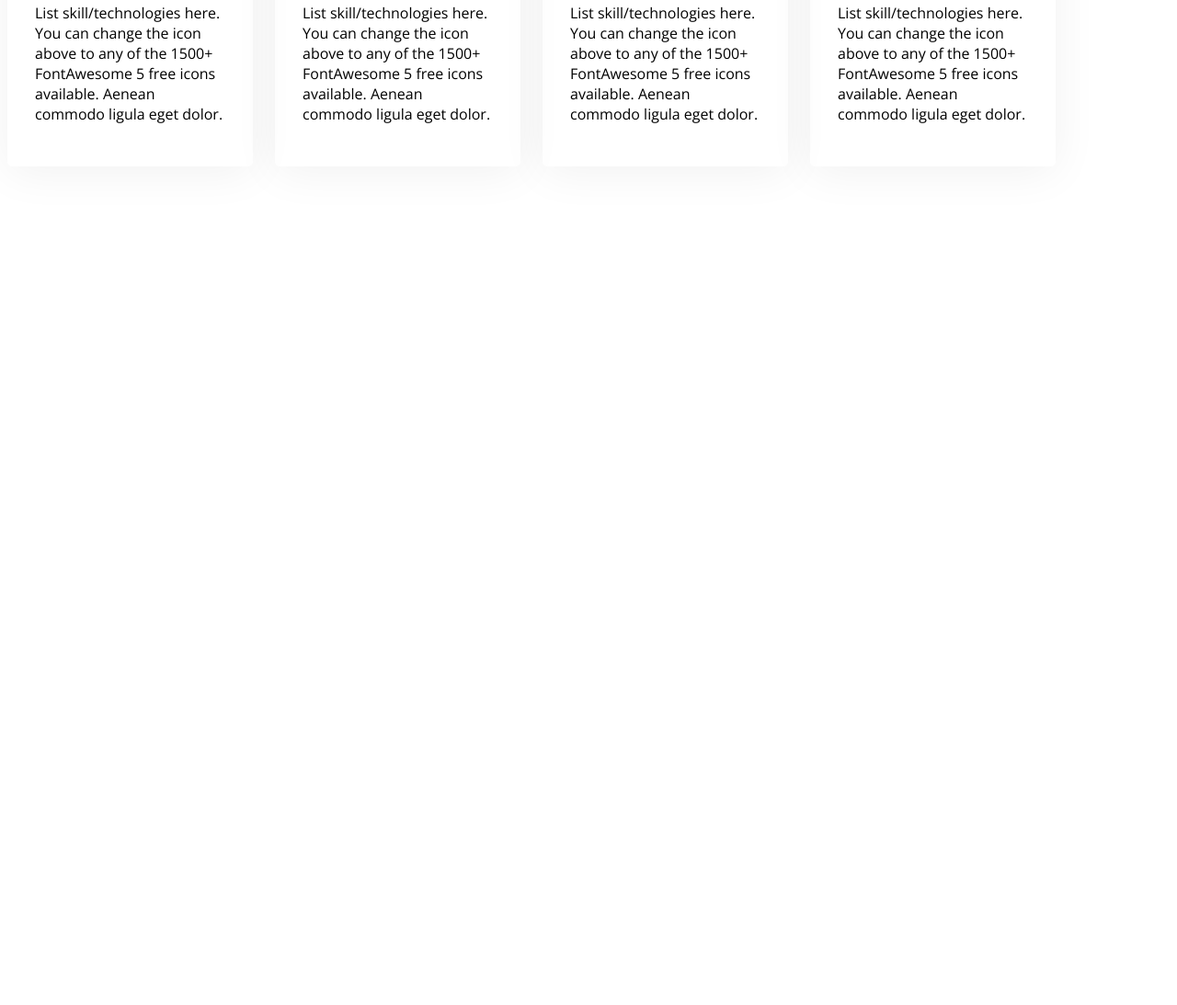
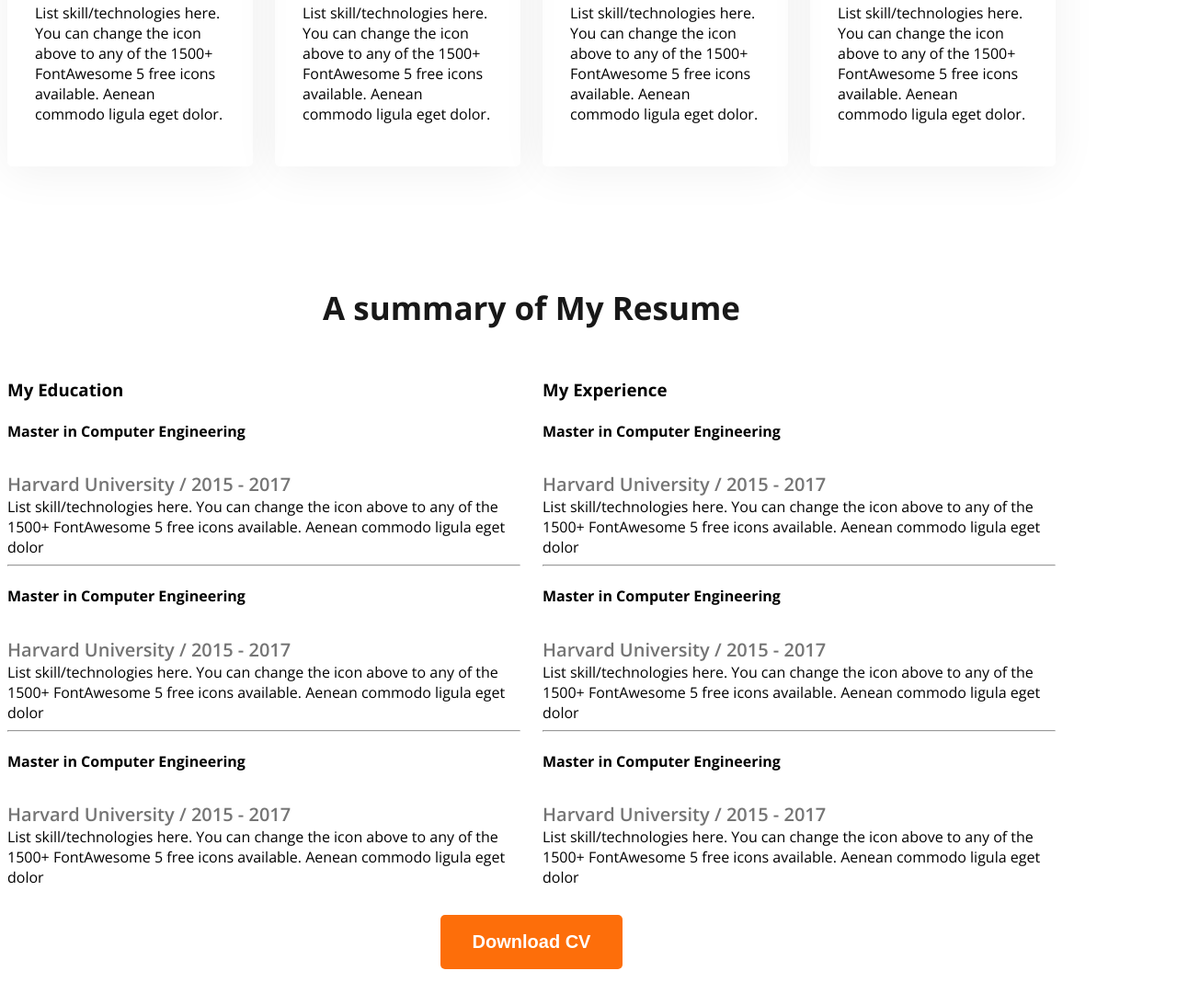
Before and after one commit to SHARIFA-AKHTER/web-developer-portfolio, a plain HTML site: page index.html in a window 1280 px wide. Shown: the part 1967-3060 px from the top of the page at 92% size. Before the commit the page ends 2278 px from the top, so only its background shows below. Drawn offline with nearby package versions, Linux system fonts and the light colour scheme.

Commit message:
added an summary of my resume

```diff
--- a/index.html
+++ b/index.html
@@ -117,6 +117,73 @@
                 </div>
 
         </section>
+   <section class="resume">
+     <h3 class="section-title text-center">A summary of My Resume</h3>
+          <div class="resume-container">
+            <!--.resume-column*2>h3.resume-column-title+.
+            experience*3>h4.experience-title+h5.experience-sub-title+.experience-description-->
+            <div class="resume-column">
+                <h3 class="resume-column-title">My Education</h3>
+                <div class=" experience">
+                    <h4 class="experience-title">Master in Computer Engineering</h4>
+                    <h5 class="experience-sub-title">Harvard University / 2015 - 2017</h5>
+                    <div class="experience-description">List skill/technologies here. You can change the icon above
+                        to any of the 1500+ FontAwesome 5 free icons available. Aenean commodo ligula eget dolor</div>
+                </div>
+
+            <hr>
+                <div class=" experience">
+                    <h4 class="experience-title">Master in Computer Engineering</h4>
+                    <h5 class="experience-sub-title">Harvard University / 2015 - 2017</h5>
+                    <div class="experience-description">List skill/technologies here. You can change the icon above
+                        to any of the 1500+ FontAwesome 5 free icons available. Aenean commodo ligula eget dolor</div>
+                </div>
+
+                <hr>
+
+                <div class=" experience">
+                    <h4 class="experience-title">Master in Computer Engineering</h4>
+                    <h5 class="experience-sub-title">Harvard University / 2015 - 2017</h5>
+                    <div class="experience-description">List skill/technologies here. You can change the icon above
+                        to any of the 1500+ FontAwesome 5 free icons available. Aenean commodo ligula eget dolor</div>
+                </div>
+            </div>
+
+                <div class="resume-column">
+                    <h3 class="resume-column-title">My Experience</h3>
+                    <div class=" experience">
+                        <h4 class="experience-title">Master in Computer Engineering</h4>
+                        <h5 class="experience-sub-title">Harvard University / 2015 - 2017</h5>
+                        <div class="experience-description">List skill/technologies here. You can change the icon above
+                            to any of the 1500+ FontAwesome 5 free icons available. Aenean commodo ligula eget dolor</div>
+                    </div>
+
+                    <hr>
+
+                    <div class=" experience">
+                        <h4 class="experience-title">Master in Computer Engineering</h4>
+                        <h5 class="experience-sub-title">Harvard University / 2015 - 2017</h5>
+                        <div class="experience-description">List skill/technologies here. You can change the icon above
+                            to any of the 1500+ FontAwesome 5 free icons available. Aenean commodo ligula eget dolor</div>
+                    </div>
+                    <hr>
+
+                    <div class=" experience">
+                        <h4 class="experience-title">Master in Computer Engineering</h4>
+                        <h5 class="experience-sub-title">Harvard University / 2015 - 2017</h5>
+                        <div class="experience-description">List skill/technologies here. You can change the icon above
+                            to any of the 1500+ FontAwesome 5 free icons available. Aenean commodo ligula eget dolor</div>
+                    </div>
+
+                </div>
+
+            </div>
+
+            <div class="text-center resume-download-cv">
+                <button class="btn-primary">Download CV</button>
+            </div>
+
+    </section>
     </main>
     <footer>
 
--- a/styles/portfolio.css
+++ b/styles/portfolio.css
@@ -139,3 +139,20 @@ main section{
     border-radius: 5px;
     box-shadow: 0px 6px 50px 0px rgba(0,0,0,0.06);
 }
+/*resume section styles*/
+.resume-container{
+    display: flex;
+    gap: 24px;
+}
+
+.experience-sub-title{
+    font-size: 20px;
+    font-weight: 600;
+    margin-bottom: 0px;
+}
+.experience-sub-title,.experience-sub-title{
+    color: #757575;
+}
+ .resume-download-cv{
+    margin-top: 30px;
+}
```
